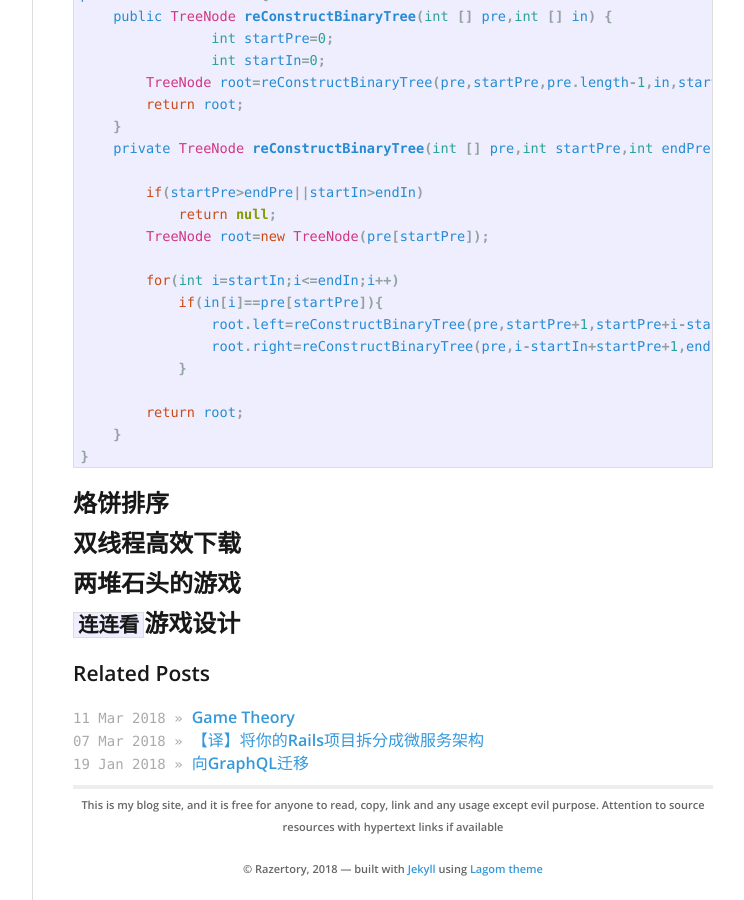
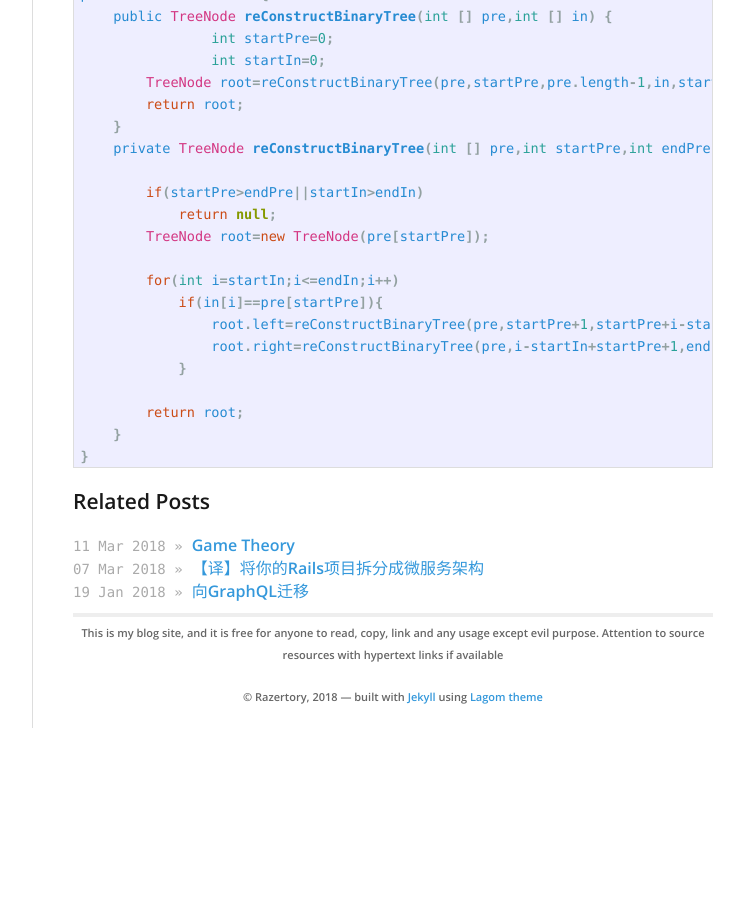
Before and after one commit to razertory/razertory.github.io, a Jekyll site: the page built from _posts/2018-02-05-《编程之美》读书笔记.md, in a window 1280 px wide and 900 px high, scrolled down 1593 px. Shown: the whole window, without its empty margins (378-1122 px from the left). Built offline with Jekyll 4.4.1, drawn with Linux system fonts in a browser that asks for light colours; after the commit the page ends 2321 px from its top, so only the background shows below that.

Commit message:
修改不完整文档

````diff
--- a/_posts/2018-02-05-《编程之美》读书笔记.md
+++ b/_posts/2018-02-05-《编程之美》读书笔记.md
@@ -88,11 +88,3 @@ public class Solution {
     }
 }
 ```
-
-## 烙饼排序
-
-## 双线程高效下载
-
-## 两堆石头的游戏
-
-## `连连看`游戏设计
````
